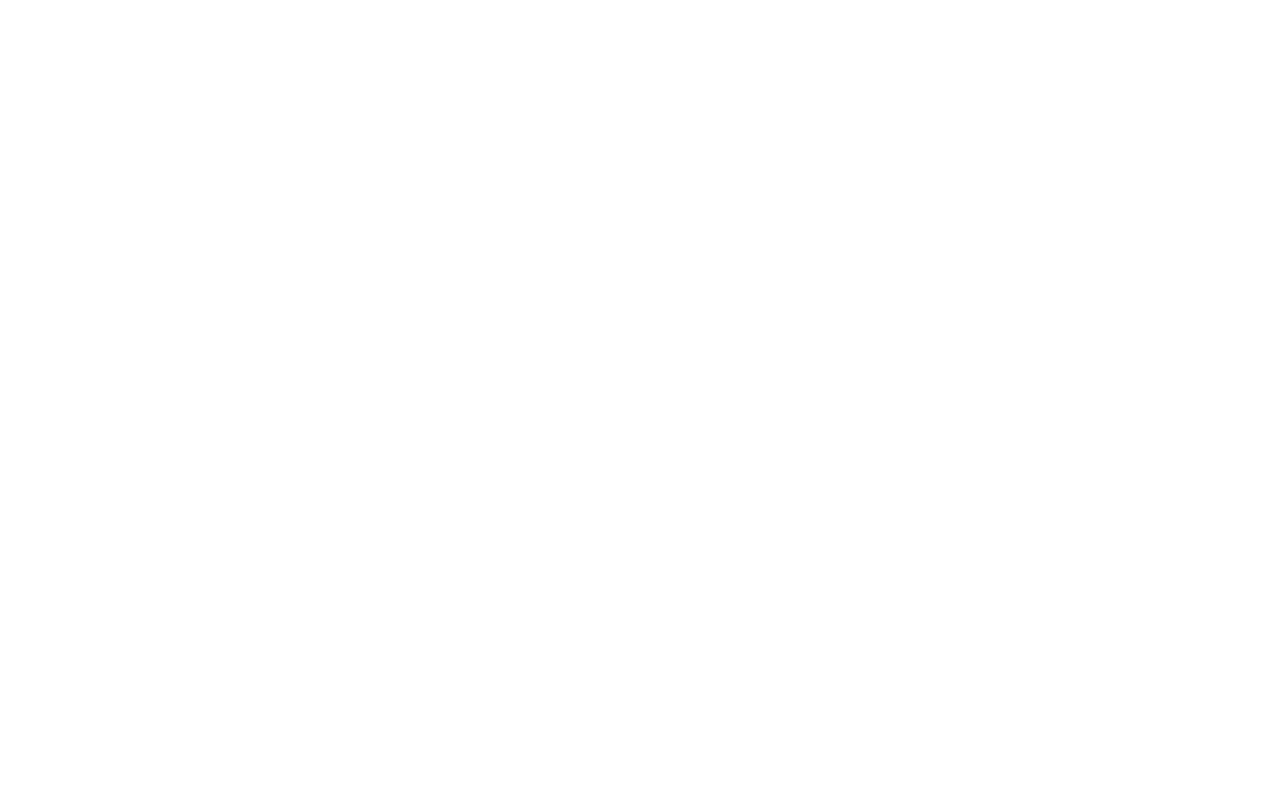
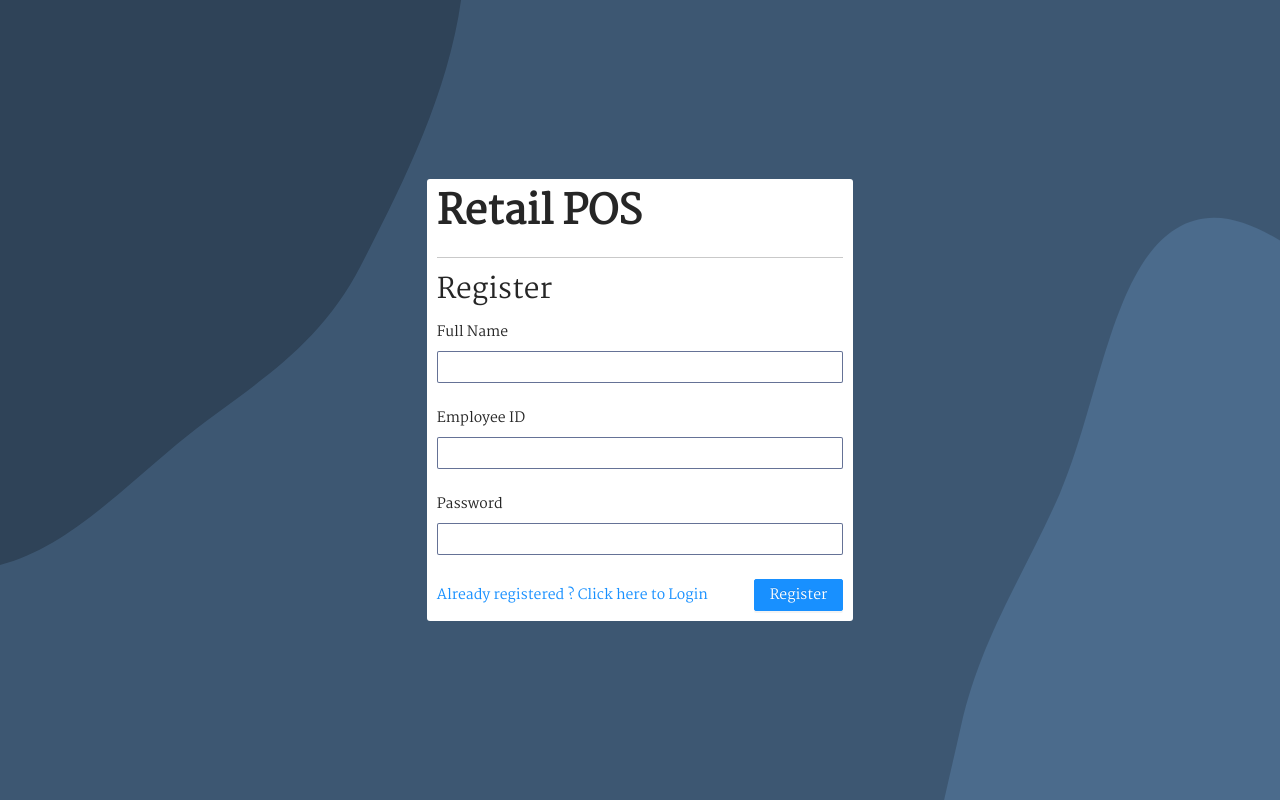
Before and after one commit to karthikkun/RetailPos, a React (Create React App) app in the folder client/: page /register in a window 1280 px wide. Before the commit this address had no page. Built offline with nearby package versions, Linux system fonts and the light colour scheme.

Commit message:
account login register page layout

```diff
--- a/client/src/App.js
+++ b/client/src/App.js
@@ -3,6 +3,8 @@
 import CartPage from './pages/CartPage';
 import Homepage from './pages/Homepage';
 import Items from './pages/Items';
+import Login from './pages/Login';
+import Register from './pages/Register';
 
 function App() {
   return (
@@ -12,6 +14,8 @@
             <Route path="/home" element={<Homepage />}/>
             <Route path="/items" element={<Items />}/>
             <Route path="/cart" element={<CartPage />}/>
+            <Route path="/register" element={<Register />}/>
+            <Route path="/login" element={<Login />}/>
         </Routes>
       </BrowserRouter>
     </div>
--- /dev/null
+++ b/client/src/pages/Login.js
@@ -0,0 +1,37 @@
+import React from 'react'
+import { Button, Row, Col, Form, Input} from 'antd'
+import '../resources/account.css'
+import { Link } from 'react-router-dom'
+
+function Login() {
+    const onFinish = (values) => {
+        console.log(values)
+    }
+    return (
+    <div className='account'>
+        <Row>
+            <Col lg={8} md={14} xs={20}>
+                <Form
+                className='account-form'
+                layout='vertical' onFinish={onFinish}>
+                    <h1><b>Retail POS</b></h1>
+                    <hr />
+                    <h3>Login</h3>
+                <Form.Item name='empId' label='Employee ID'>
+                    <Input />
+                </Form.Item>
+                <Form.Item name='password' label='Password'>
+                    <Input type='password'/>
+                </Form.Item>
+                <div className="d-flex justify-content-between align-items-center">
+                    <Link to='/register'>Didn't register ? Click here to Register</Link>
+                    <Button htmlType='submit' type='primary'>Login</Button>
+                </div>
+                </Form>
+            </Col>
+        </Row>
+    </div>
+  )
+}
+
+export default Login
--- /dev/null
+++ b/client/src/pages/Register.js
@@ -0,0 +1,41 @@
+import React from 'react'
+import { Button, Row, Col, Form, Input} from 'antd'
+import '../resources/account.css'
+import { Link } from 'react-router-dom'
+
+function Register() {
+
+    const onFinish = (values) => {
+        console.log(values)
+    }
+    return (
+    <div className='account'>
+        <Row>
+            <Col lg={8} md={14} xs={20}>
+                <Form
+                className='account-form'
+                layout='vertical' onFinish={onFinish}>
+                    <h1><b>Retail POS</b></h1>
+                    <hr />
+                    <h3>Register</h3>
+                <Form.Item name='fullName' label='Full Name'>
+                    <Input />
+                </Form.Item>
+                <Form.Item name='empId' label='Employee ID'>
+                    <Input />
+                </Form.Item>
+                <Form.Item name='password' label='Password'>
+                    <Input type='password'/>
+                </Form.Item>
+                <div className="d-flex justify-content-between align-items-center">
+                    <Link to='/login'>Already registered ? Click here to Login</Link>
+                    <Button htmlType='submit' type='primary'>Register</Button>
+                </div>
+                </Form>
+            </Col>
+        </Row>
+    </div>
+  )
+}
+
+export default Register
--- /dev/null
+++ b/client/src/resources/account.css
@@ -0,0 +1,18 @@
+.account {
+    display: flex;
+    align-items: center;
+    height: 100vh;
+    background-image: url('./account.svg');
+    background-size: 100% 100%;
+}
+
+.account .ant-row{
+    width: 100%;
+    justify-content: center;
+}
+
+.account-form {
+    background-color: white;
+    border-radius: 3px;
+    padding: 10px;
+}
```
Also changed, not shown: client/src/resources/account.svg (added).
